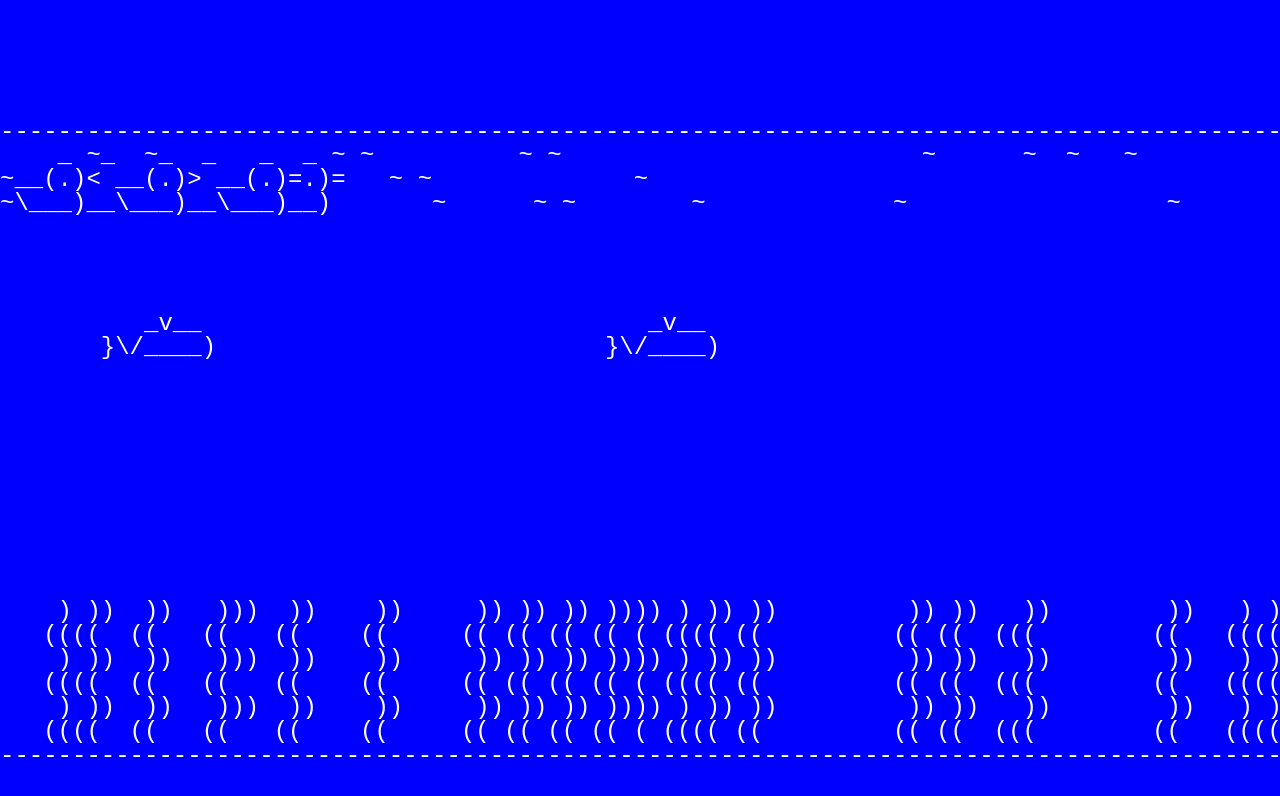
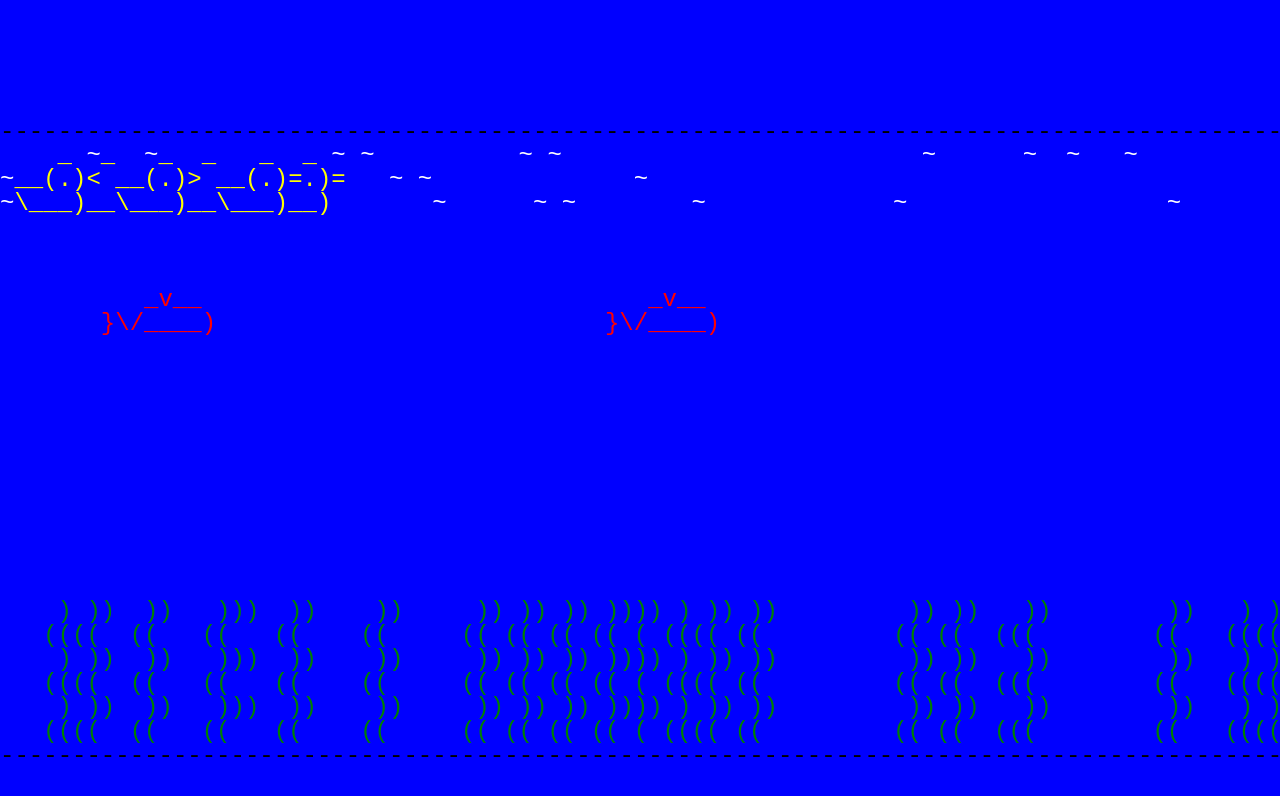
Before and after one commit to dominicdotzert/asciiquarium, a React (Create React App) app: page / in a window 1280 px wide. Shown: the top 796 px of the page. Built offline with nearby package versions, Linux system fonts and the light colour scheme.

Commit message:
merge conflict part 2

```diff
--- a/src/App.js
+++ b/src/App.js
@@ -53,11 +53,12 @@ class App extends Component {
     animal.item.chars.forEach(function(row) {
       row.forEach(function(c) {
         if (c !== 'B' && arr[y])
-          arr[y][col] = {
+          arr[y][col++] = {
             char: c,
             color: animal.item.color
           };
-        col++;
+          else
+          col++;
       });
       y++;
       col = animal.x;
@@ -129,13 +130,13 @@ class App extends Component {
   }
 
   getRandomAvailableRow() {
-    return Math.floor(Math.random() * (this.state.rows - 7) + 9);
+    return Math.floor(Math.random() * (this.state.rows - 12) + 9);
   }
 
   addAnimal() {
     if (!this.state.rendered.animals)
       this.state.rendered.animals = [];
-    this.state.rendered.animals.push(Fish.getFish(Math.floor(Math.random() * 4), this.getRandomAvailableRow(), this.state.cols));
+    this.state.rendered.animals.push(Fish.getFish(Math.floor(Math.random() * 6), this.getRandomAvailableRow(), this.state.cols));
   }
 
   updateArray() {
@@ -145,7 +146,7 @@ class App extends Component {
 
     this.clearRendered();
     this.drawBackground();
-    this.drawRendered();
+   this.drawRendered();
   }
 
   update() {
@@ -158,7 +159,10 @@ class App extends Component {
     var str = "";
     this.state.board.forEach(function(row) {
       row.forEach(function(obj) {
-        str += /*"<span style='color:" + obj.color + "'>" + */ obj.char /* + "</span>"*/ ;
+        if(obj.char !== " ")
+          str += "<span style='color:" + obj.color + "'>" + obj.char + "</span>";
+        else
+          str += " ";
       });
       str += "<br />";
     });
--- a/src/components/Fish.js
+++ b/src/components/Fish.js
@@ -11,19 +11,21 @@ class Fish extends Component {
     var dir;
     switch (num) {
       case 0:
+      case 1:
         animal = Asciifish.getWhaleRight();
         dir = -5;
         break;
-      case 1:
+      case 2:
+      case 3:
         animal = Asciifish.getWhaleLeft();
         dir = 5;
         break;
-      case 2:
+      case 4:
         animal = Asciifish.getDucksRight();
         dir = -3;
         height = 4 + Math.floor(Math.random() * 3)
         break;
-      case 3:
+      case 5:
         animal = Asciifish.getDucksLeft();
         dir = 3;
         height = 4 + Math.floor(Math.random() * 3)
```
